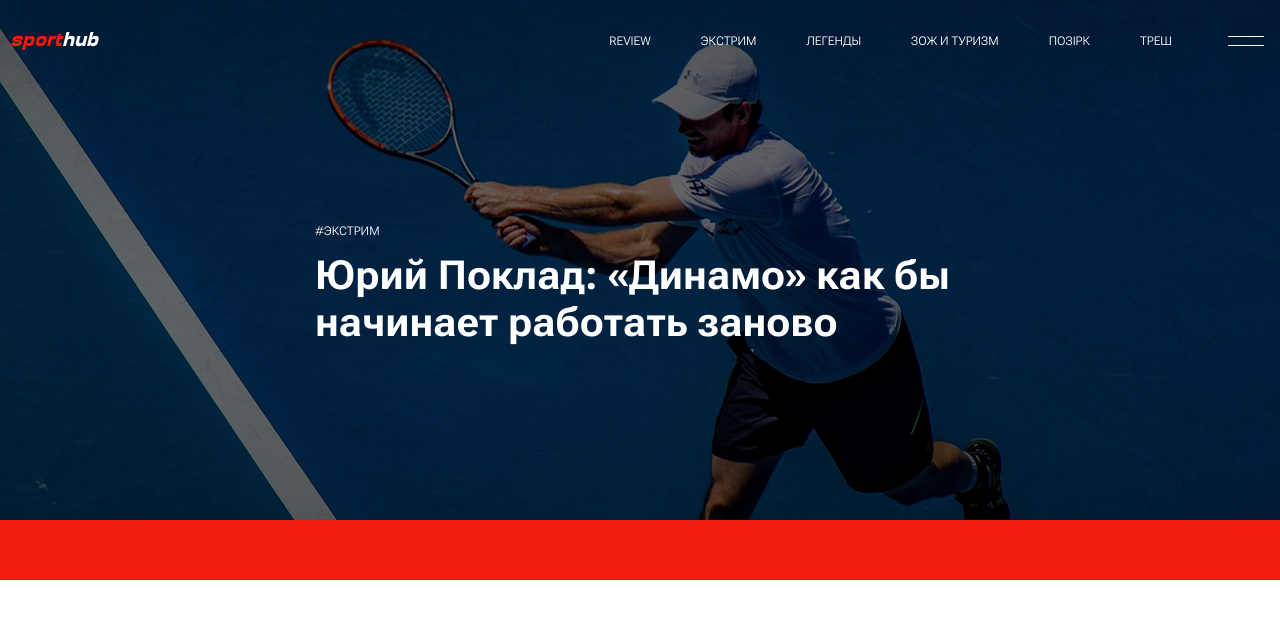
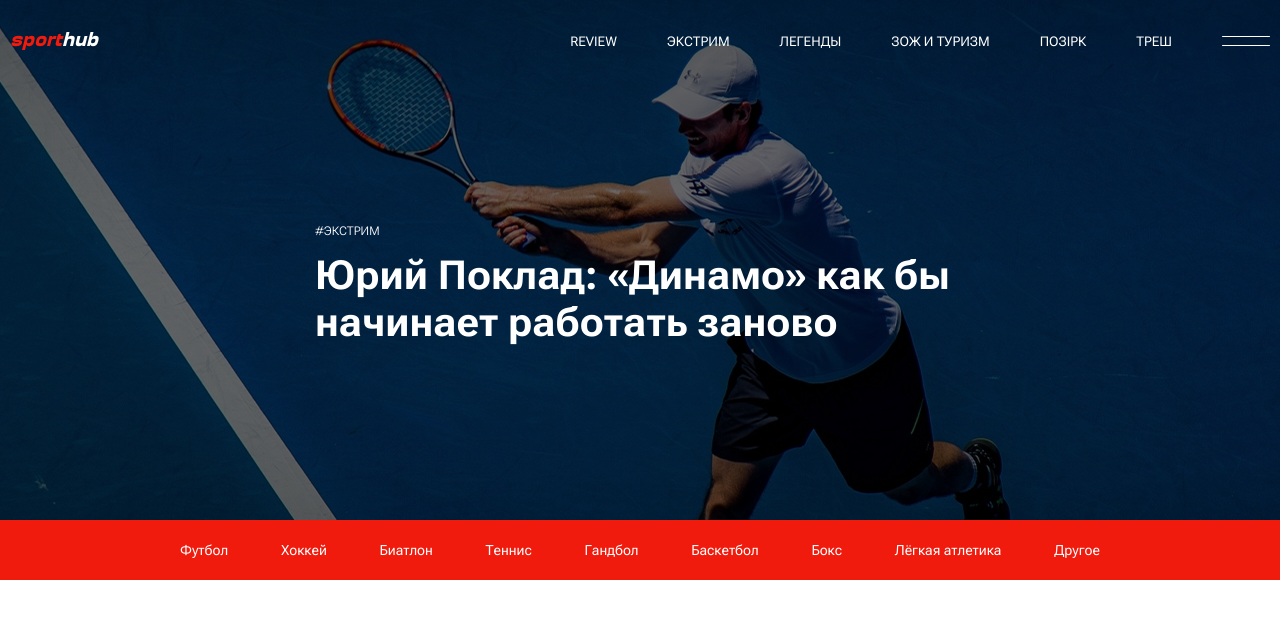
Before and after one commit to uuuuuwwwwwuuuuu/test_task, a React (Create React App) app: page / in a window 1280 px wide. Shown: the top 618 px of the page. Built offline with nearby package versions, Linux system fonts and the light colour scheme.

Commit message:
feat: submenu

```diff
--- a/public/index.html
+++ b/public/index.html
@@ -1,5 +1,5 @@
 <!DOCTYPE html>
-<html lang="en">
+<html lang="ru">
     <head>
         <meta charset="utf-8" />
         <meta name="viewport" content="width=device-width, initial-scale=1" />
--- a/src/components/Header/Header.scss
+++ b/src/components/Header/Header.scss
@@ -50,8 +50,9 @@ header {
     margin-right: 50px;
 
 
-    span {
+    button {
         text-transform: uppercase;
+        cursor: pointer;
 
         &:not(:last-child) {
             margin-right: 50px;
@@ -69,6 +70,7 @@ header {
 .header_aside_button {
     width: 48px;
     height: 100%;
+    cursor: pointer;
 
     div {
         height: 1.3px;
@@ -139,7 +141,25 @@ header {
     width: 100%;
     position: relative;
     z-index: 1;
-    padding: 0 10px;
+    display: flex;
+    justify-content: center;
+    overflow-x: scroll;
+    position: relative;
+
+    &_container {
+        display: flex;
+        justify-content: space-between;
+        flex: 0 0 940px;
+        height: 100%;
+        padding: 0 10px;
+        left: 0;
+
+        button {
+            font-size: 1.4rem;
+            cursor: pointer;
+            width: max-content;
+        }
+    }
 }
 
 @media screen and (max-width: 768px) {
@@ -178,3 +198,9 @@ header {
         height: 45px;
     }
 }
+
+@media screen and (max-width: 950px) {
+    .header_submenu {
+        justify-content: flex-start;
+    }
+}
--- a/src/components/Header/Header.tsx
+++ b/src/components/Header/Header.tsx
@@ -2,6 +2,16 @@ import { FC } from 'react';
 import './Header.scss';
 
 type HashTags = 'Review' | 'Экстрим' |'Легенды' | 'Зож и туризм' | 'Позірк' | 'Треш';
+type Categories =
+    | 'Футбол'
+    | 'Хоккей'
+    | 'Биатлон'
+    | 'Теннис'
+    | 'Гандбол'
+    | 'Баскетбол'
+    | 'Бокс'
+    | 'Лёгкая атлетика'
+    | 'Другое'
 
 interface NewsData {
     hashTag: HashTags;
@@ -9,8 +19,10 @@ interface NewsData {
 }
 
 const HeaderPage: FC<{title: string}> = ({title}) => {
-    return <span>{title}</span>
-}
+    return (
+        <button>{title}</button>
+    )
+};
 
 const HeaderNew: FC<NewsData> = ({hashTag, data}) => {
     return (
@@ -19,7 +31,7 @@ const HeaderNew: FC<NewsData> = ({hashTag, data}) => {
             <span>{data}</span>
         </div>
     );
-}
+};
 
 const Header: FC = () => {
     const headerPages: HashTags[] = ['Review', 'Экстрим', 'Легенды', 'Зож и туризм', 'Позірк', 'Треш'];
@@ -27,6 +39,7 @@ const Header: FC = () => {
         hashTag: 'Экстрим',
         data: 'Юрий Поклад: «Динамо» как бы начинает работать заново'
     }
+    const categories: Categories[] = ['Футбол', 'Хоккей', 'Биатлон', 'Теннис', 'Гандбол', 'Баскетбол', 'Бокс', 'Лёгкая атлетика', 'Другое']
 
     return (
         <header>
@@ -39,9 +52,11 @@ const Header: FC = () => {
                     </span>
                     <div className='header_right_elements' >
                         <div className='header_pages'>
-                            {headerPages.map((titles, index) => {
-                                return <HeaderPage key={index} title={titles} />
-                            })}
+                            {
+                                headerPages.map((titles, index) => {
+                                    return <HeaderPage key={index} title={titles} />
+                                })
+                            }
                         </div>
                         <button className='header_aside_button'>
                             <div></div>
@@ -51,7 +66,13 @@ const Header: FC = () => {
                 </div>
                 <HeaderNew data={newData.data} hashTag={newData.hashTag} />
                 <div className="header_submenu">
-
+                    <div className='header_submenu_container'>
+                        {
+                            categories.map((category, index) => {
+                                return <HeaderPage title={category} key={index} />
+                            })
+                        }
+                    </div>
                 </div>
             </div>
             <div className='header_top_gradient'></div>
--- a/src/index.scss
+++ b/src/index.scss
@@ -26,8 +26,15 @@ html {
 button {
     background-color: transparent;
     border: none;
+    color: $white;
+    font-family: "Roboto Flex", sans-serif;
 }
 
 * {
     box-sizing: border-box;
 }
+
+* {
+    margin: 0;
+    padding: 0;
+}
```
